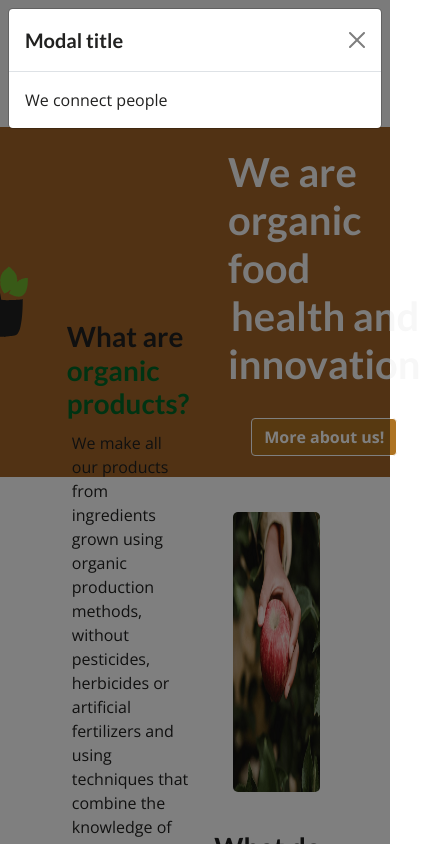
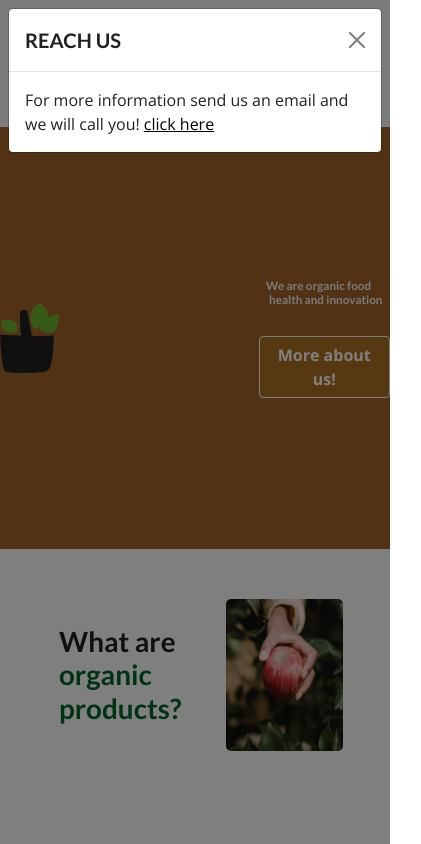
Before and after one commit to guillerdev97/ecoworld-vue-front, a Vue app: page /about in a window 390 px wide. Both pictures are taken after a click on the button "More about us!". Shown: the top 844 px of the page, 421 px wide, since content can reach past the window. Built offline with nearby package versions, Linux system fonts and the light colour scheme; a web font is replaced by a local one.

Commit message:
responsive about

```diff
--- a/src/views/AboutView.vue
+++ b/src/views/AboutView.vue
@@ -37,7 +37,7 @@ export default {
         <div class="modal-dialog">
           <div class="modal-content">
             <div class="modal-header">
-              <h5 class="modal-title" id="exampleModalLabel">Modal title</h5>
+              <h5 class="modal-title" id="exampleModalLabel">REACH US</h5>
               <button
                 type="button"
                 class="btn-close"
@@ -45,7 +45,14 @@ export default {
                 aria-label="Close"
               ></button>
             </div>
-            <div class="modal-body">We connect people</div>
+            <div class="modal-body">
+              For more information send us an email and we will call you!
+              <a
+                style="text-decoration: underline"
+                href="https://www.google.com/intl/es/gmail/about/"
+                >click here</a
+              >
+            </div>
           </div>
         </div>
       </div>
@@ -112,7 +119,7 @@ export default {
 
 #weareSection {
   width: 100%;
-  height: 350px;
+  height: 50vh;
   background-color: #a36529;
 }
 #weareSection img {
@@ -121,7 +128,7 @@ export default {
 }
 #weareSection h1 {
   color: var(--white-palette);
-  font-size: 40px;
+  font-size: 3vw;
 }
 #weareSection span {
   margin-left: 3px;
@@ -142,7 +149,7 @@ export default {
 
 #corporation {
   width: 100%;
-  height: 350px;
+  height: 50vh;
   padding: 20px 40px;
 }
 
@@ -155,6 +162,7 @@ export default {
 }
 
 p {
+  font-size: 1.1vw !important;
   margin-top: 10px;
   margin-left: 5px;
 }
@@ -163,8 +171,57 @@ p {
   width: 40%;
 }
 img {
-  width: 70%;
-  height: 280px;
+  width: 25vw;
+  height: 35vh;
   border-radius: 5px;
 }
+
+/* media queries 1000 800 650 500px */
+@media (max-width: 1000px) {
+  p {
+    font-size: 1.4vw !important;
+  }
+  img {
+    width: 25vw;
+    height: 30vh;
+  }
+}
+@media (max-width: 800px) {
+  p {
+    font-size: 1.6vw !important;
+  }
+  img {
+    width: 25vw;
+    height: 25vh;
+  }
+}
+@media (max-width: 650px) {
+  p {
+    font-size: 1.8vw !important;
+  }
+  img {
+    width: 27vw;
+    height: 22vh;
+  }
+  #text {
+    width: 50%;
+    margin-left: 15px;
+  }
+}
+@media (max-width: 500px) {
+  #corporation {
+    height: 30vh;
+  }
+  p {
+    display: none;
+  }
+  img {
+    width: 30vw;
+    height: 18vh;
+  }
+  #text {
+    width: 50%;
+    margin-left: 15px;
+  }
+}
 </style>
```
